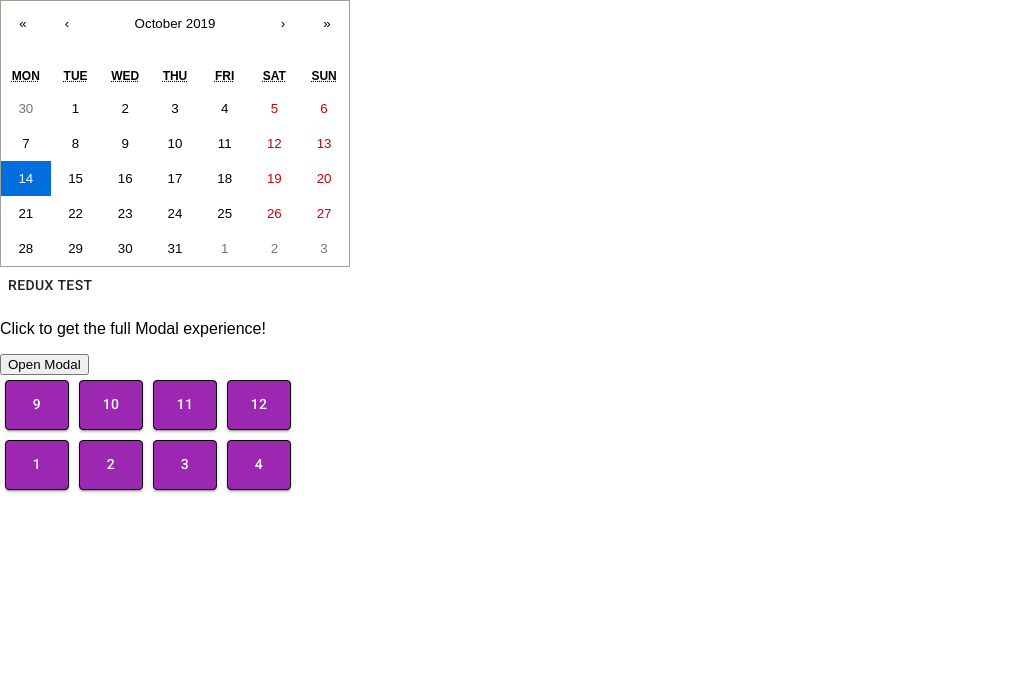
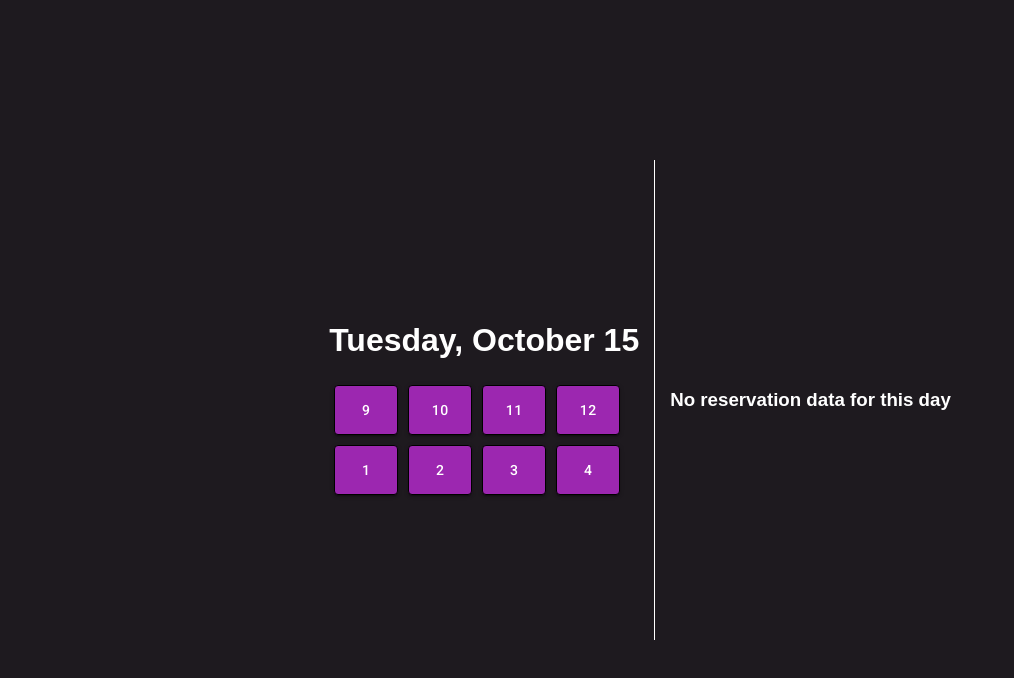
Before and after one commit to TorianHarris/RZV, a React (Create React App) app: page / in a window 1280 px wide. Shown: the top 678 px of the page, without its empty margins (0-1014 px from the left). Built offline with nearby package versions, Linux system fonts and the light colour scheme.

Commit message:
wip/design-fomatting

```diff
--- a/src/Test.jsx
+++ b/src/Test.jsx
@@ -1,31 +1,54 @@
 import React, { Component } from "react";
 import store from './Store';
 
-import Button from "@material-ui/core/Button";
+import Container from '@material-ui/core/Container';
+import Divider from '@material-ui/core/Divider';
 import Modal from './components/Modal';
 import TimeSlot from "./components/TimeSlot";
 import DatePicker from "./DatePicker";
 const times = [9, 10, 11, 12, 1, 2, 3, 4];
 
 const style = {
+  container: {
+    height: '100%',
+    display: 'flex',
+    // flexDirection: 'column',
+    alignItems: 'center',
+    justifyContent: 'center'
+  },
   timeSlotContainer: {
     width: 300
+  },
+  date: {
+    color: 'white'
+  },
+  divider: {
+    backgroundColor: 'white',
+    marginLeft: 15,
+    marginRight: 15,
+    height: '60%',
   }
 };
 
 export default class Test extends Component {
   render() {
     return (
+      <Container style={style.container}>
+        {/* <DatePicker /> */}
         <div>
-        <DatePicker />
-        <Button>Redux Test</Button>
-        <Modal store={store}/>
+          <h1 style={style.date}>Tuesday, October 15</h1>
+          <Modal store={store} />
           <div style={style.timeSlotContainer}>
             {times.map(t => (
               <TimeSlot store={store}>{t}</TimeSlot>
             ))}
           </div>
         </div>
+        <Divider orientation="vertical" style={style.divider}/>
+        <div>
+          <h3 style={style.date}>No reservation data for this day</h3>
+        </div>
+      </Container>
     );
   }
 }
--- a/src/actions/modalActions.js
+++ b/src/actions/modalActions.js
@@ -4,3 +4,10 @@ export const simpleAction = () => dispatch => {
     payload: 'result_of_simple_action'
   })
 }
+
+export const openModal = (time) => {
+  return {
+    type: "OPENMODAL",
+    time
+  };
+}
--- a/src/components/Modal.jsx
+++ b/src/components/Modal.jsx
@@ -14,7 +14,6 @@ const style = {
   paper: {
     backgroundColor: "white",
     border: "2px solid #000",
-    //boxShadow: theme.shadows[5],
     padding: 4
   }
 };
@@ -22,10 +21,6 @@ const style = {
 function InfoModal(props) {
   return (
     <div>
-      <p>Click to get the full Modal experience!</p>
-      <button type="button" onClick={props.onOpenClick}>
-        Open Modal
-      </button>
       <Modal
         aria-labelledby="simple-modal-title"
         aria-describedby="simple-modal-description"
@@ -40,7 +35,7 @@ function InfoModal(props) {
       >
         <Fade in={props.setOpen}>
           <div style={style.paper}>
-            <h2 id="simple-modal-title">Text in a modal</h2>
+            <h2 id="simple-modal-title">Time: {props.time}</h2>
             <p id="simple-modal-description">
               Duis mollis, est non commodo luctus, nisi erat porttitor ligula.
             </p>
@@ -53,7 +48,8 @@ function InfoModal(props) {
 
 function mapStateToProps(state) {
   return {
-    setOpen: state.modal.setOpen
+    setOpen: state.modal.setOpen,
+    time: state.modal.time
   };
 }
 
--- a/src/components/TimeSlot.jsx
+++ b/src/components/TimeSlot.jsx
@@ -1,5 +1,6 @@
 import React from "react";
 import { connect } from "react-redux";
+import { openModal } from '../actions/modalActions'
 
 import Button from '@material-ui/core/Button'
 const style = {
@@ -13,20 +14,19 @@ const style = {
 };
 
 function TimeSlot(props) {
-  return <Button style={style.root} color='primary' variant='contained'>{props.children}</Button>;
+  return <Button onClick={() => props.onTimeSlotClick(props.children)} style={style.root} color='primary' variant='contained'>{props.children}</Button>;
 }
 
 function mapDispatchToProps(dispatch) {
   return {
-    onOpenClick: () => {
-      const action = { type: "OPENMODAL" };
-      dispatch(action);
-    },
-    onCloseClick: () => {
-      const action = { type: "CLOSEMODAL" };
-      dispatch(action);
+    onTimeSlotClick: time => {
+      dispatch(openModal(time))
     }
-  };
+  }
+    // onOpenClick: (time) => {
+    //   const action = { type: "OPENMODAL", time };
+    //   dispatch(action);
+    // },
 }
 
-export default connect (null, mapDispatchToProps) (TimeSlot)
+export default connect(null, mapDispatchToProps)(TimeSlot)
--- a/src/index.css
+++ b/src/index.css
@@ -1,7 +1,12 @@
+html, body, #root{
+  height: 100%;
+  margin: 0
+}
+
 body {
     margin: 0;
     font-family: "Montserrat",sans-serif;
     -webkit-font-smoothing: antialiased;
     -moz-osx-font-smoothing: grayscale;
-    /* background-color: #1e1a1f; */
+    background-color: #1e1a1f;
   }
--- a/src/reducers/modal.js
+++ b/src/reducers/modal.js
@@ -1,7 +1,7 @@
 export default (state = [], action) => {
   switch (action.type) {
     case "OPENMODAL":
-      return Object.assign({}, state, { setOpen: true });
+      return Object.assign({}, state, { setOpen: true, time: action.time });
     case "CLOSEMODAL":
       return Object.assign({}, state, { setOpen: false });
     default:
```
Also changed, not shown: src/actions/testAction.js (added), 1 other file (tests, documents, lock files or other folders). Lines whose indentation alone changed are shown as unchanged.
